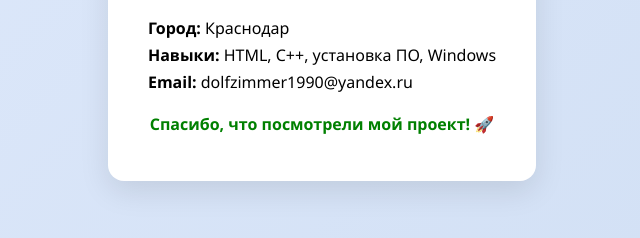
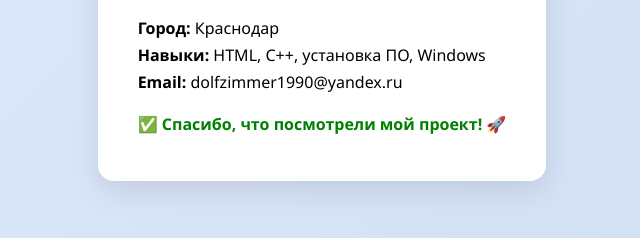
Before and after one commit to jzimb/cv-site, a plain HTML site: page index.html in a window 1280 px wide. Shown: the part 368-606 px from the top of the page, without its empty margins (318-958 px from the left). Drawn offline with Linux system fonts and the light colour scheme.

Commit message:
index.html

```diff
--- a/index.html
+++ b/index.html
@@ -3,7 +3,7 @@
 <head>
   <meta charset="UTF-8" />
   <title>Евгений Цимбалюк – IT-старт</title>
-  <link rel="stylesheet" href="style.css">
+  <link rel="stylesheet" href="style.css" />
 </head>
 <body>
   <div class="card">
@@ -16,7 +16,9 @@
       <li><strong>Email:</strong> dolfzimmer1990@yandex.ru</li>
     </ul>
 
-    <p id="message" class="hidden">Спасибо, что посмотрели мой проект! 🚀</p>
+    <p id="message" class="hidden">
+      ✅ Спасибо, что посмотрели мой проект! 🚀
+    </p>
   </div>
 
   <script src="script.js"></script>
```
